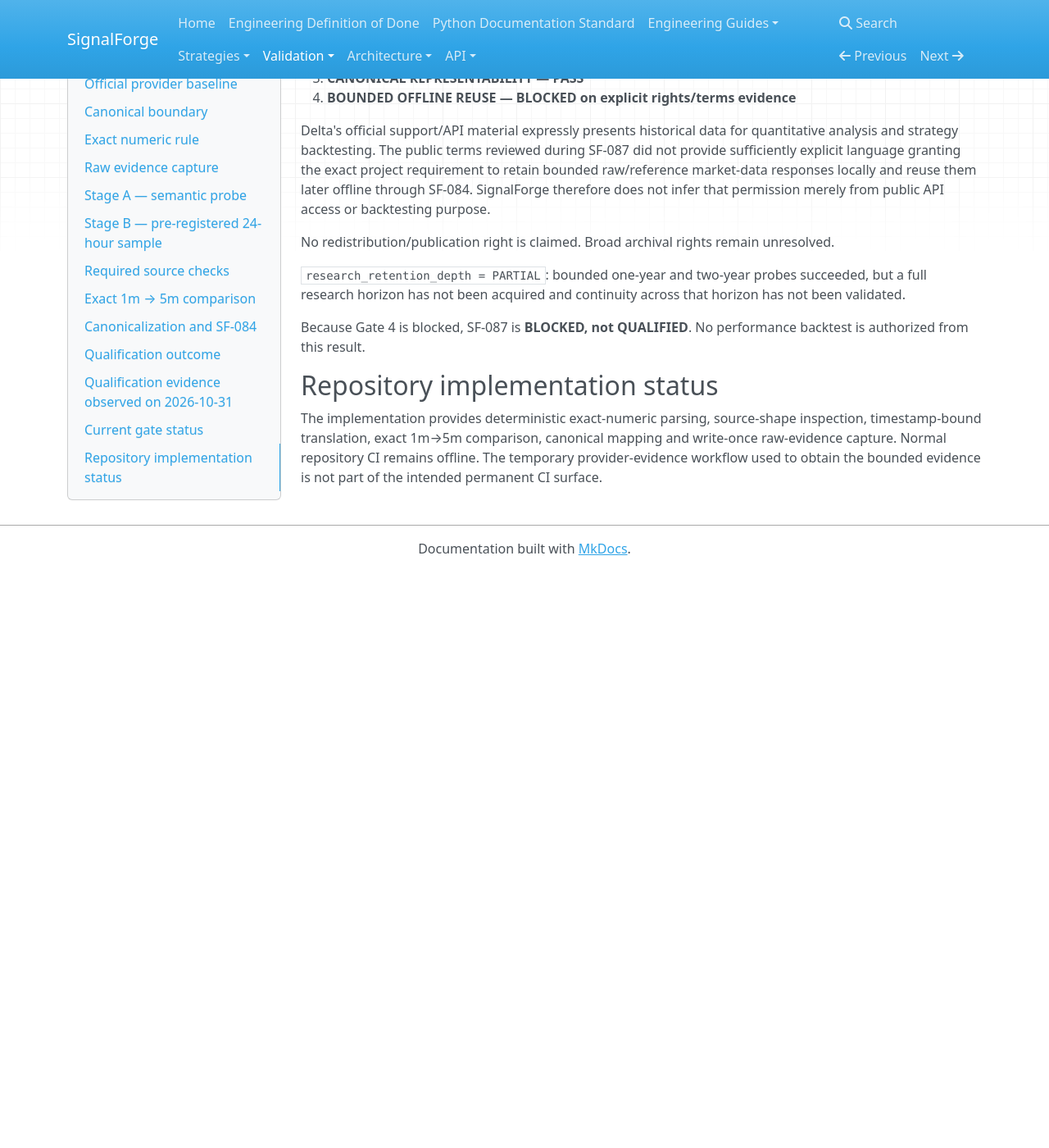
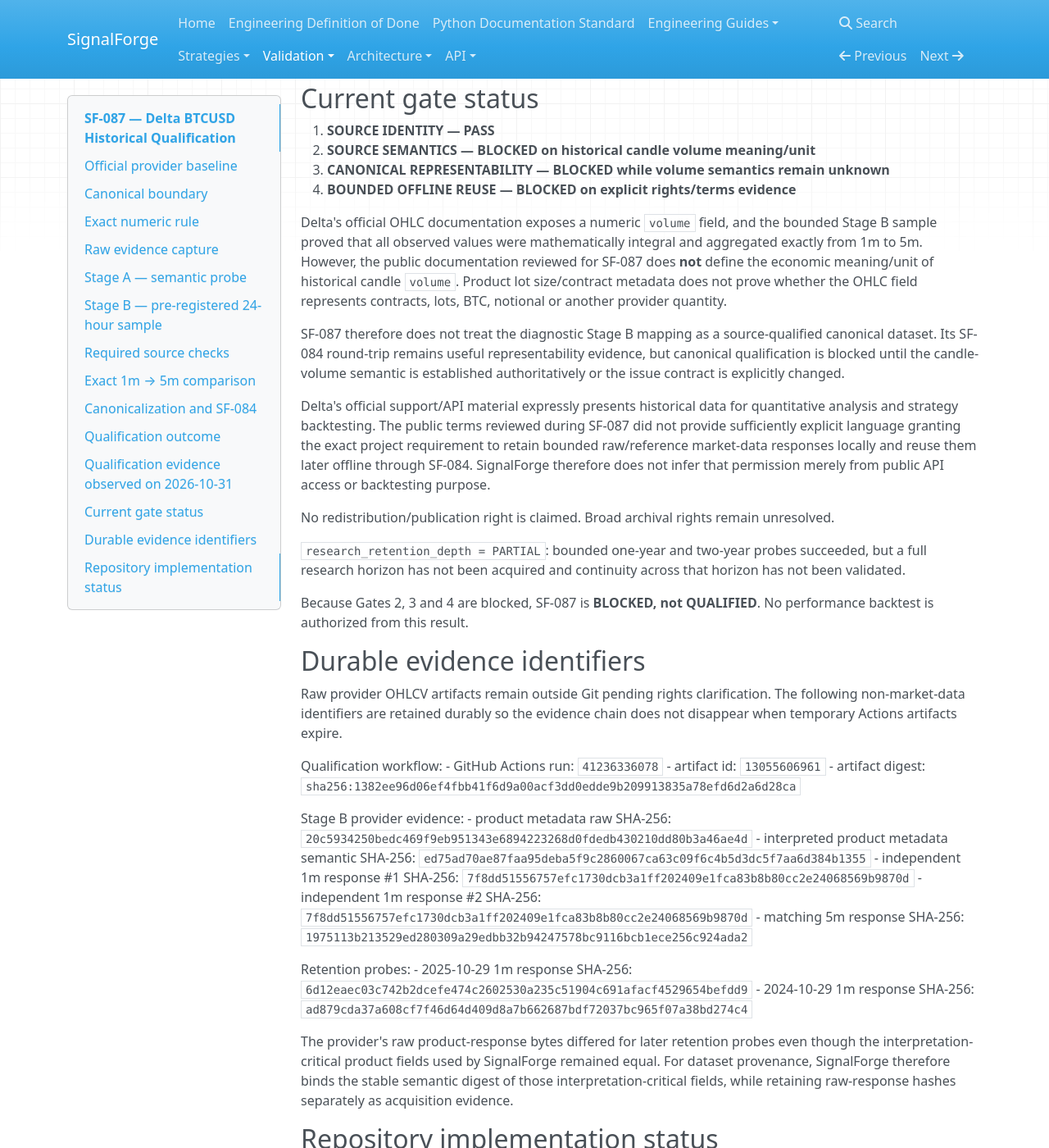
Before and after one commit to harishkamathuk/signalforge, an MkDocs documentation site: the page built from docs/validation/sf-087-delta-btc-history-qualification.md, in a window 1280 px wide and 1400 px high, scrolled down 4690 px. Shown: the whole window at 82% size. Built offline with MkDocs 1.6.1, drawn with Linux system fonts in a browser that asks for light colours; nearby versions of some CDN libraries; before the commit the page ends 5387 px from its top, so only the background shows below that; some of the changed text lies outside the part shown.

Commit message:
docs(research): correct SF-087 gate status and preserve evidence hashes

```diff
--- a/docs/validation/sf-087-delta-btc-history-qualification.md
+++ b/docs/validation/sf-087-delta-btc-history-qualification.md
@@ -206,14 +206,31 @@ Pre-registered 10-minute one-minute retention probes on 2025-10-29 and 2024-10-2
 10 rows. This proves bounded availability at those dates, not uninterrupted two-year continuity.
 
 The provider-native product evidence resolved BTCUSD product id 27 as a perpetual future with
-contract value 0.001 BTC, tick size 0.5, underlying BTC, quote USD and settlement USD.
+contract value 0.001 BTC, tick size 0.5, underlying asset BTC, quoting asset USD and
+`settling_asset=USD`.
+
+Do not interpret Delta's API `settling_asset` field as SignalForge's effective/user settlement
+currency. Delta India's current BTCUSD contract specification separately describes
+"Margin & Effective Settlement Currency" as INR. That distinction belongs to later execution/margin
+research and is not collapsed into historical candle semantics here.
 
 ## Current gate status
 
 1. **SOURCE IDENTITY — PASS**
-2. **SOURCE SEMANTICS — PASS for the bounded qualification sample**
-3. **CANONICAL REPRESENTABILITY — PASS**
+2. **SOURCE SEMANTICS — BLOCKED on historical candle volume meaning/unit**
+3. **CANONICAL REPRESENTABILITY — BLOCKED while volume semantics remain unknown**
 4. **BOUNDED OFFLINE REUSE — BLOCKED on explicit rights/terms evidence**
+
+Delta's official OHLC documentation exposes a numeric `volume` field, and the bounded Stage B
+sample proved that all observed values were mathematically integral and aggregated exactly from
+1m to 5m. However, the public documentation reviewed for SF-087 does **not** define the economic
+meaning/unit of historical candle `volume`. Product lot size/contract metadata does not prove
+whether the OHLC field represents contracts, lots, BTC, notional or another provider quantity.
+
+SF-087 therefore does not treat the diagnostic Stage B mapping as a source-qualified canonical
+dataset. Its SF-084 round-trip remains useful representability evidence, but canonical qualification
+is blocked until the candle-volume semantic is established authoritatively or the issue contract is
+explicitly changed.
 
 Delta's official support/API material expressly presents historical data for quantitative analysis
 and strategy backtesting. The public terms reviewed during SF-087 did not provide sufficiently
@@ -226,8 +243,45 @@ No redistribution/publication right is claimed. Broad archival rights remain unr
 `research_retention_depth = PARTIAL`: bounded one-year and two-year probes succeeded, but a full
 research horizon has not been acquired and continuity across that horizon has not been validated.
 
-Because Gate 4 is blocked, SF-087 is **BLOCKED, not QUALIFIED**. No performance backtest is
-authorized from this result.
+Because Gates 2, 3 and 4 are blocked, SF-087 is **BLOCKED, not QUALIFIED**. No performance backtest
+is authorized from this result.
+
+
+## Durable evidence identifiers
+
+Raw provider OHLCV artifacts remain outside Git pending rights clarification. The following
+non-market-data identifiers are retained durably so the evidence chain does not disappear when
+temporary Actions artifacts expire.
+
+Qualification workflow:
+- GitHub Actions run: `41236336078`
+- artifact id: `13055606961`
+- artifact digest:
+  `sha256:1382ee96d06ef4fbb41f6d9a00acf3dd0edde9b209913835a78efd6d2a6d28ca`
+
+Stage B provider evidence:
+- product metadata raw SHA-256:
+  `20c5934250bedc469f9eb951343e6894223268d0fdedb430210dd80b3a46ae4d`
+- interpreted product metadata semantic SHA-256:
+  `ed75ad70ae87faa95deba5f9c2860067ca63c09f6c4b5d3dc5f7aa6d384b1355`
+- independent 1m response #1 SHA-256:
+  `7f8dd51556757efc1730dcb3a1ff202409e1fca83b8b80cc2e24068569b9870d`
+- independent 1m response #2 SHA-256:
+  `7f8dd51556757efc1730dcb3a1ff202409e1fca83b8b80cc2e24068569b9870d`
+- matching 5m response SHA-256:
+  `1975113b213529ed280309a29edbb32b94247578bc9116bcb1ece256c924ada2`
+
+Retention probes:
+- 2025-10-29 1m response SHA-256:
+  `6d12eaec03c742b2dcefe474c2602530a235c51904c691afacf4529654befdd9`
+- 2024-10-29 1m response SHA-256:
+  `ad879cda37a608cf7f46d64d409d8a7b662687bdf72037bc965f07a38bd274c4`
+
+The provider's raw product-response bytes differed for later retention probes even though the
+interpretation-critical product fields used by SignalForge remained equal. For dataset provenance,
+SignalForge therefore binds the stable semantic digest of those interpretation-critical fields,
+while retaining raw-response hashes separately as acquisition evidence.
+
 
 ## Repository implementation status
 
```
